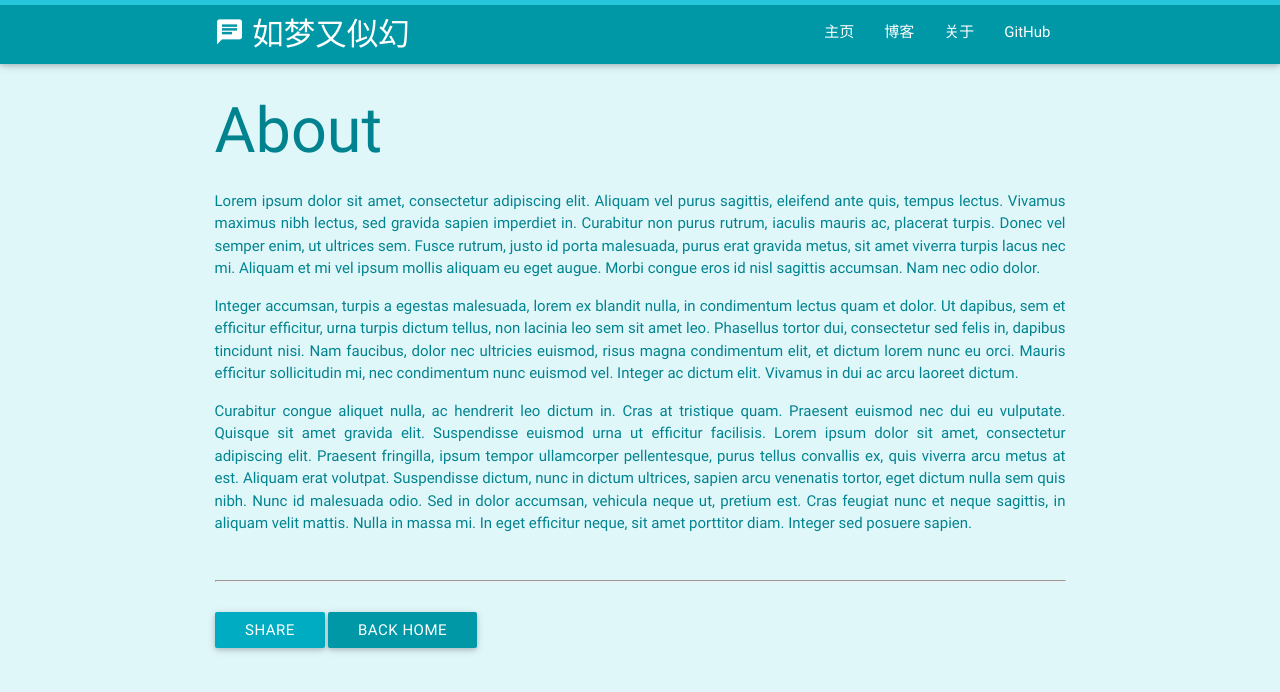
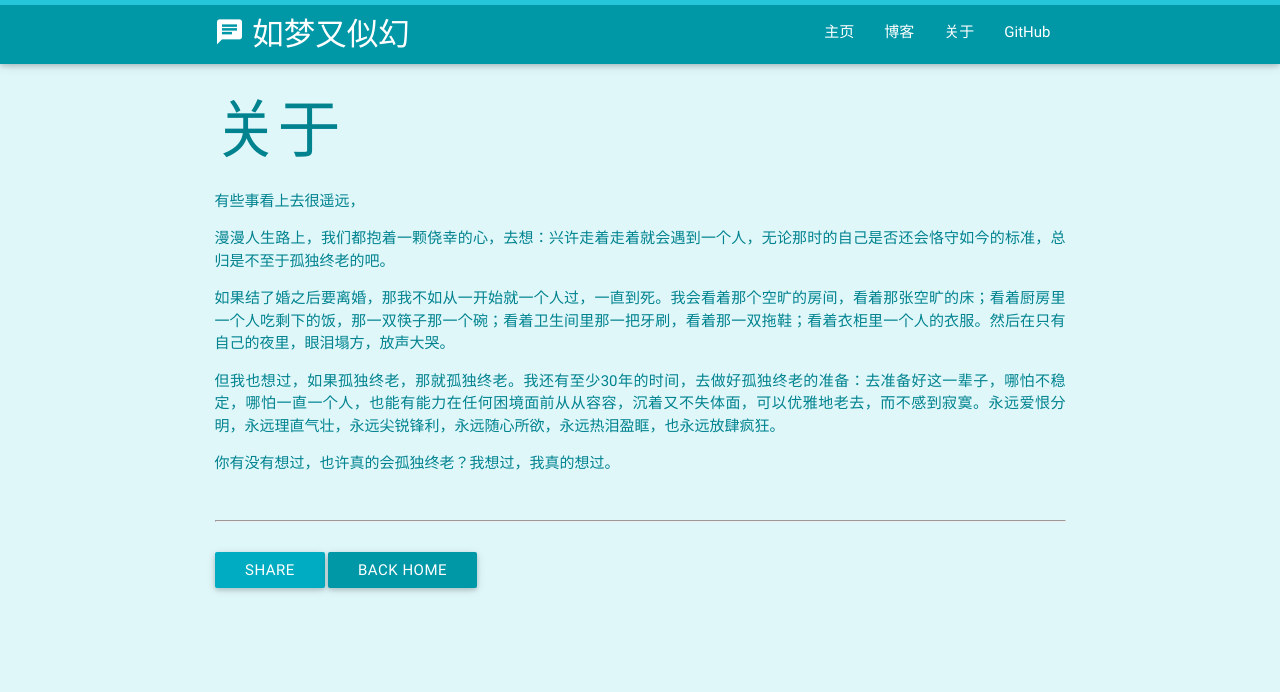
Before and after one commit to qpzm1258/qpzm1258.github.io, a Jekyll site: the page built from about.md, in a window 1280 px wide. Shown: the top 692 px of the page. Built offline with Jekyll 4.4.1, drawn with Linux system fonts in a browser that asks for light colours.

Commit message:
update about

```diff
--- a/about.md
+++ b/about.md
@@ -1,11 +1,15 @@
 ---
 layout: page
-title: About
+title: 关于
 permalink: /about/
 ---
 
-Lorem ipsum dolor sit amet, consectetur adipiscing elit. Aliquam vel purus sagittis, eleifend ante quis, tempus lectus. Vivamus maximus nibh lectus, sed gravida sapien imperdiet in. Curabitur non purus rutrum, iaculis mauris ac, placerat turpis. Donec vel semper enim, ut ultrices sem. Fusce rutrum, justo id porta malesuada, purus erat gravida metus, sit amet viverra turpis lacus nec mi. Aliquam et mi vel ipsum mollis aliquam eu eget augue. Morbi congue eros id nisl sagittis accumsan. Nam nec odio dolor.
+有些事看上去很遥远，
 
-Integer accumsan, turpis a egestas malesuada, lorem ex blandit nulla, in condimentum lectus quam et dolor. Ut dapibus, sem et efficitur efficitur, urna turpis dictum tellus, non lacinia leo sem sit amet leo. Phasellus tortor dui, consectetur sed felis in, dapibus tincidunt nisi. Nam faucibus, dolor nec ultricies euismod, risus magna condimentum elit, et dictum lorem nunc eu orci. Mauris efficitur sollicitudin mi, nec condimentum nunc euismod vel. Integer ac dictum elit. Vivamus in dui ac arcu laoreet dictum.
+漫漫人生路上，我们都抱着一颗侥幸的心，去想：兴许走着走着就会遇到一个人，无论那时的自己是否还会恪守如今的标准，总归是不至于孤独终老的吧。
 
-Curabitur congue aliquet nulla, ac hendrerit leo dictum in. Cras at tristique quam. Praesent euismod nec dui eu vulputate. Quisque sit amet gravida elit. Suspendisse euismod urna ut efficitur facilisis. Lorem ipsum dolor sit amet, consectetur adipiscing elit. Praesent fringilla, ipsum tempor ullamcorper pellentesque, purus tellus convallis ex, quis viverra arcu metus at est. Aliquam erat volutpat. Suspendisse dictum, nunc in dictum ultrices, sapien arcu venenatis tortor, eget dictum nulla sem quis nibh. Nunc id malesuada odio. Sed in dolor accumsan, vehicula neque ut, pretium est. Cras feugiat nunc et neque sagittis, in aliquam velit mattis. Nulla in massa mi. In eget efficitur neque, sit amet porttitor diam. Integer sed posuere sapien.
+如果结了婚之后要离婚，那我不如从一开始就一个人过，一直到死。我会看着那个空旷的房间，看着那张空旷的床；看着厨房里一个人吃剩下的饭，那一双筷子那一个碗；看着卫生间里那一把牙刷，看着那一双拖鞋；看着衣柜里一个人的衣服。然后在只有自己的夜里，眼泪塌方，放声大哭。
+
+但我也想过，如果孤独终老，那就孤独终老。我还有至少30年的时间，去做好孤独终老的准备：去准备好这一辈子，哪怕不稳定，哪怕一直一个人，也能有能力在任何困境面前从从容容，沉着又不失体面，可以优雅地老去，而不感到寂寞。永远爱恨分明，永远理直气壮，永远尖锐锋利，永远随心所欲，永远热泪盈眶，也永远放肆疯狂。
+
+你有没有想过，也许真的会孤独终老？我想过，我真的想过。
```
